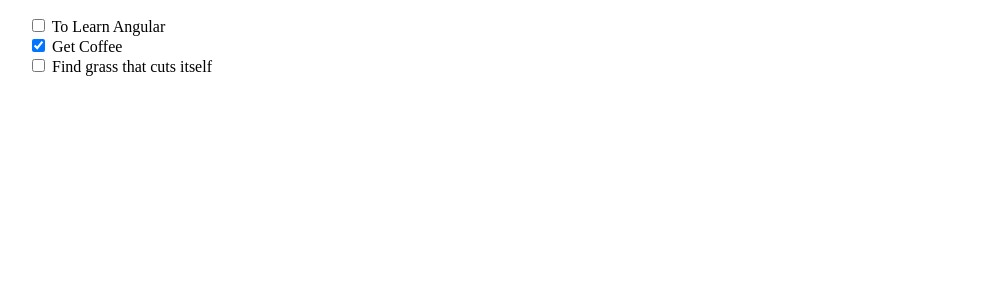
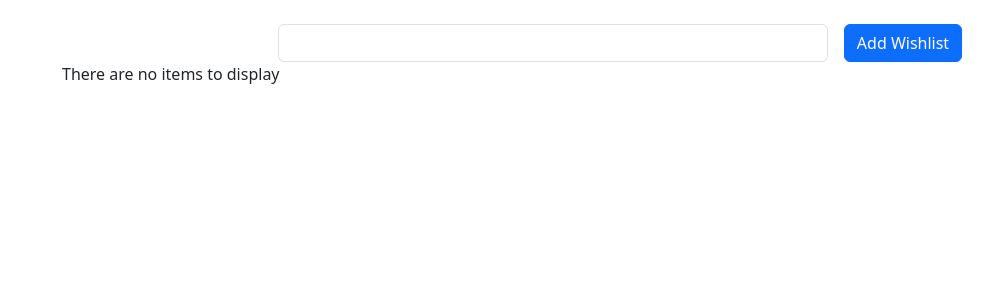
Before and after one commit to uezeokoli/Angular_Playground, an Angular app in the folder wishlist/: page / in a window 1280 px wide. Shown: the top 300 px of the page, without its empty margins (20-1013 px from the left). Built offline with nearby package versions, Linux system fonts and the light colour scheme.

Commit message:
add wish feature

```diff
--- a/wishlist/src/app/app.component.html
+++ b/wishlist/src/app/app.component.html
@@ -1,4 +1,18 @@
 <div class="container">
+
+  <form class="row mt-3 gx-3 gy-2 align-items-center justify-content-center">
+    <div class = "col-sm-6">
+      <label class ="visually-hidden" for="specificSizeInputName">Wish</label>
+      <input type="text" name="new-wish-text" class="form-control" [(ngModel)]="newWishText">
+    </div>
+    <div class="col-auto">
+      <button
+      type="submit"
+      class="btn btn-primary"
+      (click)="$event.preventDefault(); addNewWish($event)"
+      > Add Wishlist</button>
+    </div>
+  </form>
 
   <div *ngIf="items.length === 0; else showItems">
     There are no items to display
--- a/wishlist/src/app/app.component.ts
+++ b/wishlist/src/app/app.component.ts
@@ -2,21 +2,26 @@
 import { RouterOutlet } from '@angular/router';
 import { WishItem } from '../shared/models/wishItem';
 import { CommonModule } from '@angular/common';
+import { FormsModule } from '@angular/forms';
 
 @Component({
   selector: 'app-root',
-  imports: [CommonModule],
+  imports: [CommonModule, FormsModule],
   templateUrl: './app.component.html',
   styleUrl: './app.component.scss'
 })
 export class AppComponent {
   items : WishItem[] = [
-    new WishItem('To Learn Angular'),
-    new WishItem('Get Coffee', true),
-    new WishItem('Find grass that cuts itself')
   ]
   title = 'wishlist';
 
+  newWishText = ''
+
+  addNewWish(e : any) {
+    // console.log(this.newWishText)
+    this.items.push(new WishItem(this.newWishText))
+    this.newWishText = ""
+  }
   toggleItem(item : WishItem, e : any ){
     item.isComplete = !item.isComplete
     console.log(`Item is ${item.isComplete ? "":"not "}checked`)
--- a/wishlist/src/index.html
+++ b/wishlist/src/index.html
@@ -6,6 +6,7 @@
   <base href="/">
   <meta name="viewport" content="width=device-width, initial-scale=1">
   <link rel="icon" type="image/x-icon" href="favicon.ico">
+  <link href="https://cdn.jsdelivr.net/npm/bootstrap@5.3.3/dist/css/bootstrap.min.css" rel="stylesheet" integrity="sha384-QWTKZyjpPEjISv5WaRU9OFeRpok6YctnYmDr5pNlyT2bRjXh0JMhjY6hW+ALEwIH" crossorigin="anonymous">
 </head>
 <body>
   <app-root></app-root>
```
